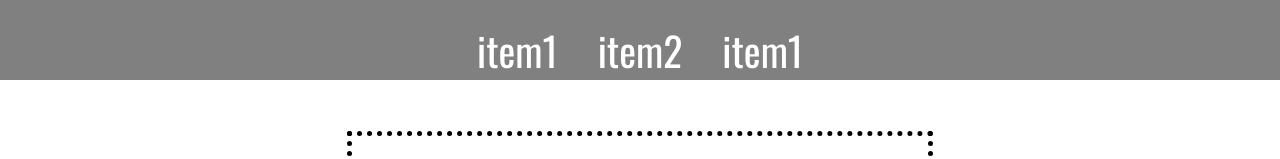
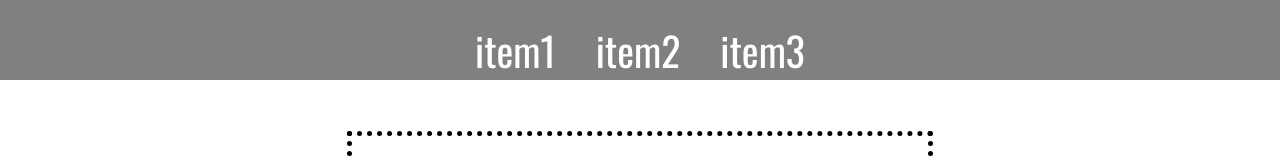
Before and after one commit to Fascodd/yolktoastsum, a React (Create React App) app: page / in a window 1280 px wide. Shown: the top 159 px of the page. Built offline with nearby package versions, Linux system fonts and the light colour scheme.

Commit message:
item3
changed 3rd list item to be "item3"

```diff
--- a/src/Components/Navbar.js
+++ b/src/Components/Navbar.js
@@ -4,7 +4,7 @@ class Navbar extends React.Component {
     constructor() {
         super();
         this.state = {
-            navHeader: [{ name: "item1", ID: 1 }, { name: "item2", ID: 2 }, { name: "item1", ID: 3 }]
+            navHeader: [{ name: "item1", ID: 1 }, { name: "item2", ID: 2 }, { name: "item3", ID: 3 }]
         }
     }
     render() {
```
